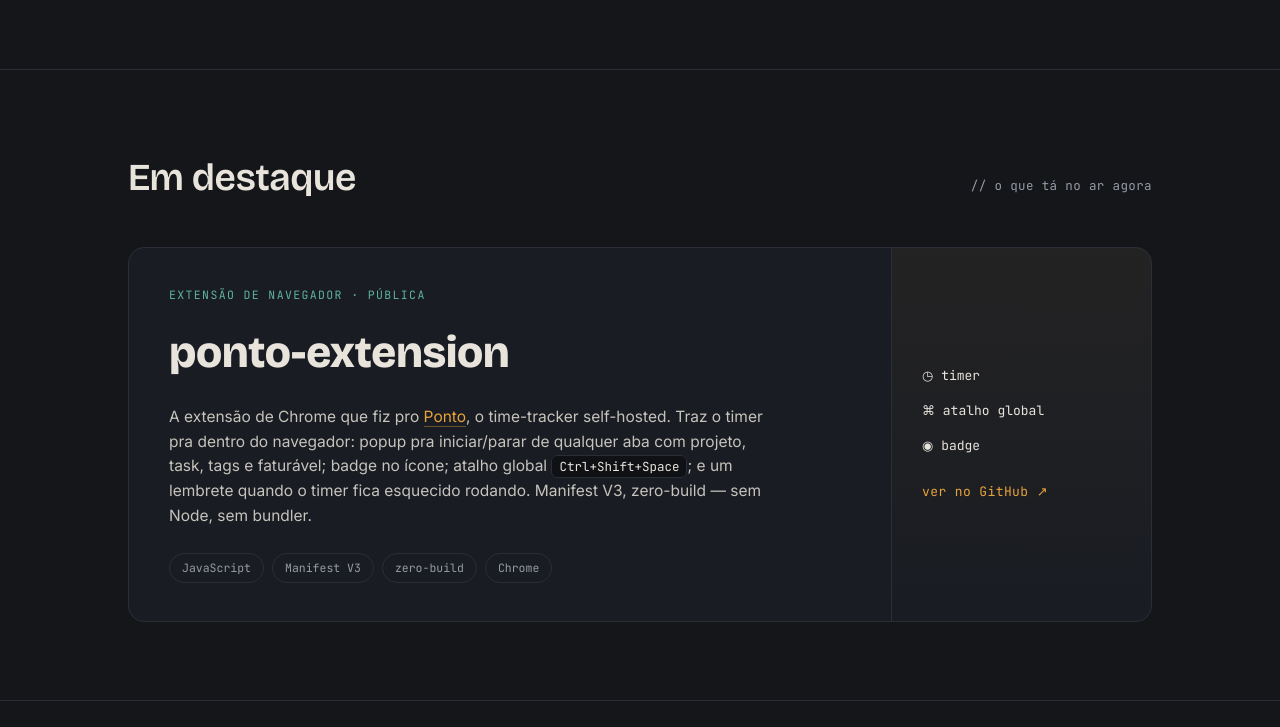
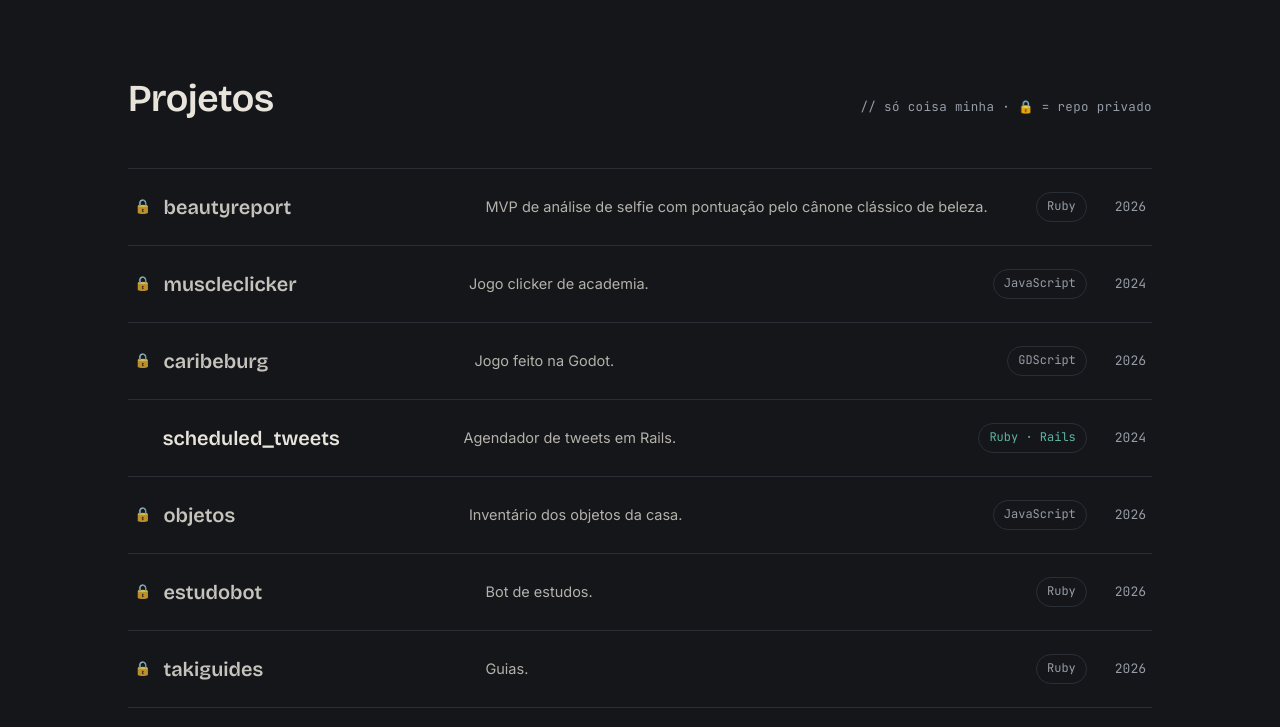
Before and after one commit to Rafatakitani/portfolio, a plain HTML site: page index.html in a window 1280 px wide. Shown: the part 696-1423 px from the top of the page. Drawn offline with nearby package versions, Linux system fonts and the light colour scheme.

Commit message:
Remove ponto-extension (produto nao e meu); adiciona objetos

```diff
--- a/index.html
+++ b/index.html
@@ -202,8 +202,7 @@
   <div class="wrap bar">
     <div class="logo"><b>◷</b> rafael takitani</div>
     <nav class="nav">
-      <a href="#featured">destaque</a>
-      <a href="#work">work</a>
+      <a href="#work">projetos</a>
       <a href="#contact">contato</a>
     </nav>
   </div>
@@ -229,32 +228,7 @@
     </div>
   </section>
 
-  <section id="featured">
-    <div class="wrap">
-      <div class="sec-head">
-        <h2 class="sec-title">Em destaque</h2>
-        <div class="sec-note">// o que tá no ar agora</div>
-      </div>
-      <div class="feature">
-        <div class="feature-body">
-          <div class="idx">extensão de navegador · pública</div>
-          <h3><a href="https://github.com/Rafatakitani/ponto-extension" target="_blank" rel="noopener">ponto-extension</a></h3>
-          <p>A extensão de Chrome que fiz pro <a href="https://pontotracker.com" target="_blank" rel="noopener">Ponto</a>, o time-tracker self-hosted. Traz o timer pra dentro do navegador: popup pra iniciar/parar de qualquer aba com projeto, task, tags e faturável; badge no ícone; atalho global <span class="kbd">Ctrl+Shift+Space</span>; e um lembrete quando o timer fica esquecido rodando. Manifest V3, zero-build — sem Node, sem bundler.</p>
-          <div class="feature-tags">
-            <span>JavaScript</span><span>Manifest V3</span><span>zero-build</span><span>Chrome</span>
-          </div>
-        </div>
-        <div class="feature-side">
-          <div class="chip">◷ timer</div>
-          <div class="chip">⌘ atalho global</div>
-          <div class="chip">◉ badge</div>
-          <a class="feature-cta" href="https://github.com/Rafatakitani/ponto-extension" target="_blank" rel="noopener">ver no GitHub ↗</a>
-        </div>
-      </div>
-    </div>
-  </section>
-
-  <section id="work">
+  <section id="work" style="border-top:none;padding-top:0">
     <div class="wrap">
       <div class="sec-head">
         <h2 class="sec-title">Projetos</h2>
@@ -303,6 +277,7 @@
     {n:"muscleclicker",      d:"Jogo clicker de academia.",                                             t:"JavaScript", y:"2024", priv:true},
     {n:"caribeburg",         d:"Jogo feito na Godot.",                                                  t:"GDScript",  y:"2026", priv:true},
     {n:"scheduled_tweets",   d:"Agendador de tweets em Rails.",                                         t:"Ruby · Rails", y:"2024", u:"https://github.com/Rafatakitani/scheduled_tweets"},
+    {n:"objetos",            d:"Inventário dos objetos da casa.",                                       t:"JavaScript", y:"2026", priv:true},
     {n:"estudobot",          d:"Bot de estudos.",                                                       t:"Ruby",     y:"2026", priv:true},
     {n:"takiguides",         d:"Guias.",                                                                t:"Ruby",     y:"2026", priv:true},
     {n:"mealium",            d:"App de planejamento de refeições.",                                     t:"HTML/JS",  y:"2026", priv:true},
```
